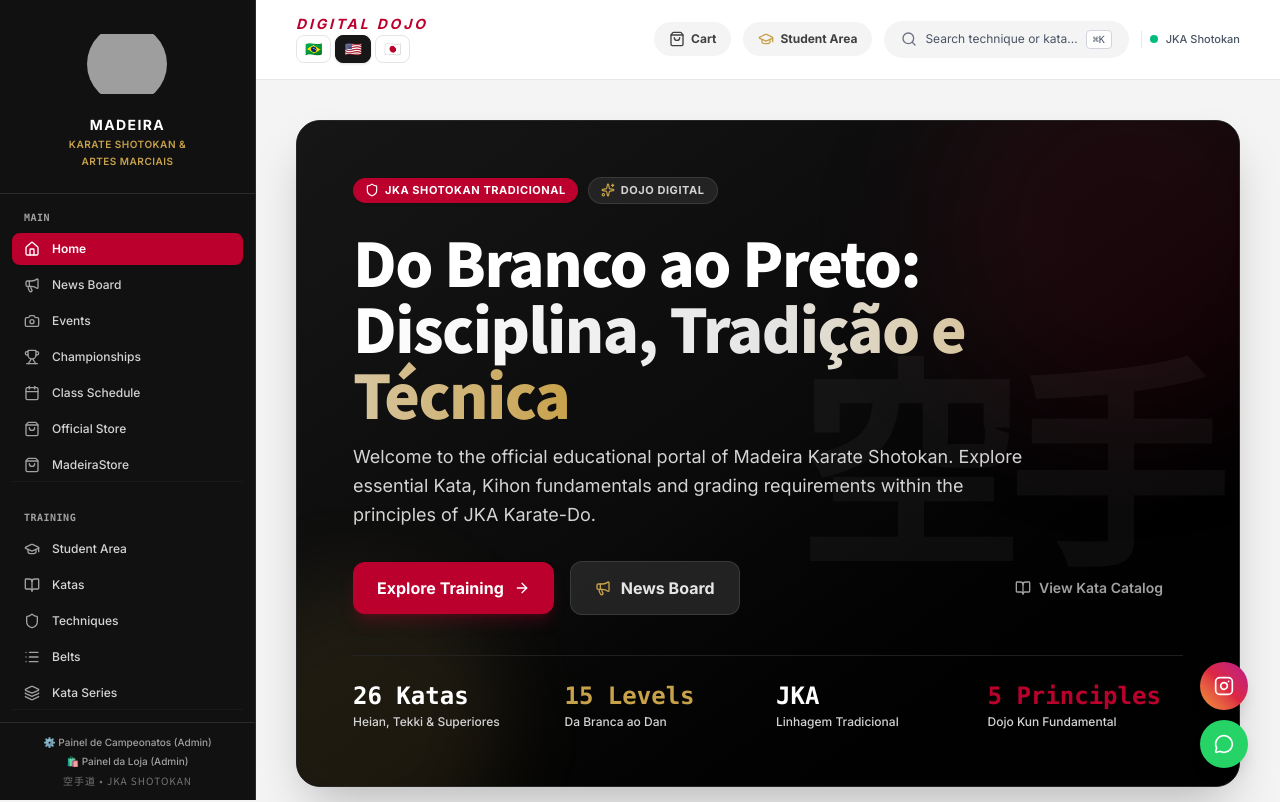
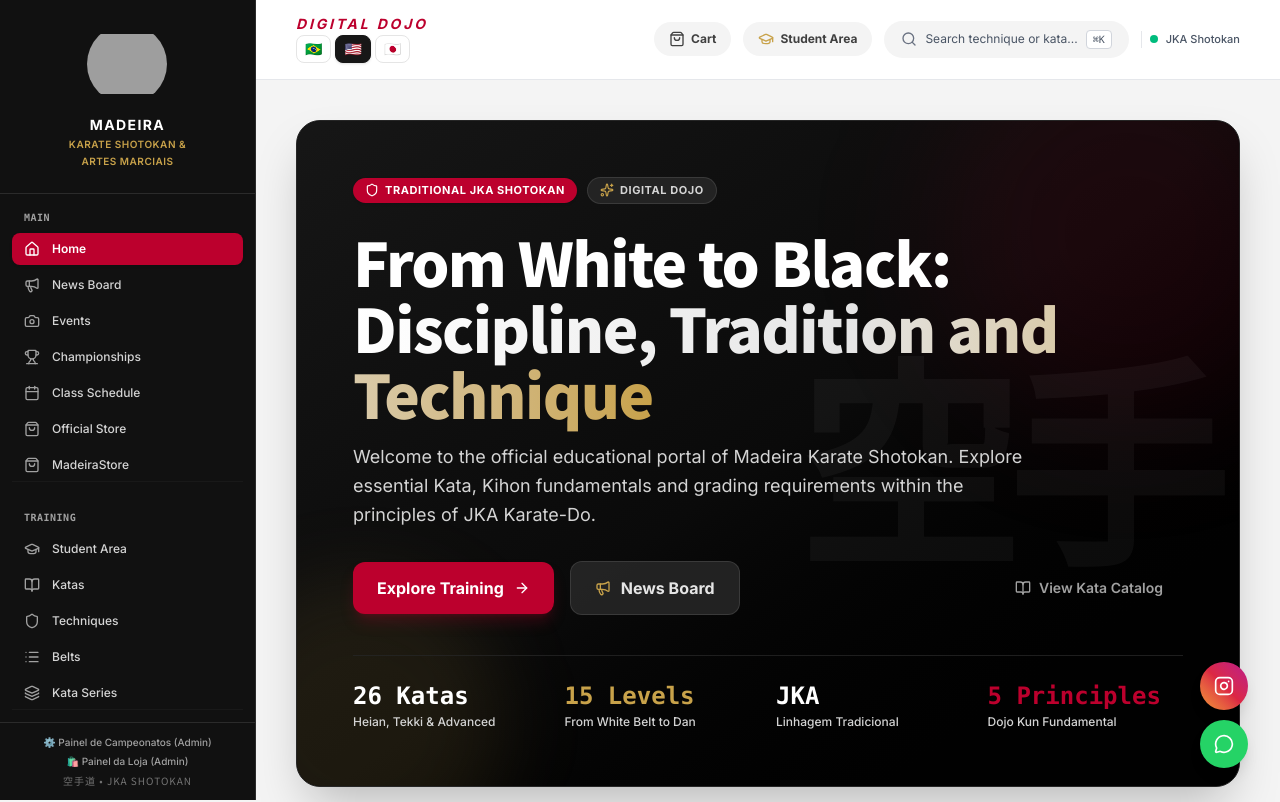
Before and after one commit to CMOURASIGA/webappshotokanmadeira, a React (Vite) app: page /#/ in a window 1280 px wide. Shown: the top 802 px of the page. Built offline with nearby package versions, Linux system fonts and the light colour scheme; no server answers; grey boxes are pictures that could not be loaded; a web font is replaced by a local one.

Commit message:
fix(i18n): translate full home hero

```diff
--- a/src/components/home/HomeHero.tsx
+++ b/src/components/home/HomeHero.tsx
@@ -22,7 +22,7 @@ export function HomeHero({
     ? { traditional: "Traditional JKA Shotokan", digital: "Digital Dojo", title1: "From White to Black:", title2: "Discipline, Tradition and Technique", intro: "Welcome to the official educational portal of Madeira Karate Shotokan. Explore essential Kata, Kihon fundamentals and grading requirements within the principles of JKA Karate-Do.", training: "Explore Training", notices: "News Board", katas: "View Kata Catalog", groups: "Heian, Tekki & Advanced", levels: "Levels", beltPath: "From White Belt to Dan", lineage: "Traditional Lineage", principles: "Principles", dojo: "Fundamental Dojo Kun" }
     : language === "ja"
     ? { traditional: "伝統的 JKA Shotokan", digital: "デジタル道場", title1: "白帯から黒帯へ", title2: "規律・伝統・技術", intro: "Madeira Karate Shotokan の公式学習ポータルへようこそ。形、基本（Kihon）、昇級・昇段に関する学習内容を JKA Karate-Do の考え方に沿って確認できます。", training: "稽古内容を見る", notices: "お知らせ", katas: "形一覧を見る", groups: "平安・鉄騎・上級形", levels: "段階", beltPath: "白帯から段位まで", lineage: "伝統の系譜", principles: "原則", dojo: "道場訓" }
-    : { traditional: "{copy.traditional}", digital: "{copy.digital}", title1: "{copy.title1}", title2: "{copy.title2}", intro: "Bem-vindo ao portal educacional oficial do Madeira Karate Shotokan. Explore os katas essenciais, os fundamentos do Kihon e os requisitos de cada graduação sob os preceitos do Karate-Do JKA.", training: "Explorar Treinamento", notices: "Quadro de Avisos", katas: "Ver Catálogo de Katas", groups: "{copy.groups}", levels: "Níveis", beltPath: "{copy.beltPath}", lineage: "{copy.lineage}", principles: "Princípios", dojo: "{copy.dojo}" };
+    : { traditional: "JKA Shotokan Tradicional", digital: "Dojo Digital", title1: "Do Branco ao Preto:", title2: "Disciplina, Tradição e Técnica", intro: "Bem-vindo ao portal educacional oficial do Madeira Karate Shotokan. Explore os katas essenciais, os fundamentos do Kihon e os requisitos de cada graduação sob os preceitos do Karate-Do JKA.", training: "Explorar Treinamento", notices: "Quadro de Avisos", katas: "Ver Catálogo de Katas", groups: "Heian, Tekki e Superiores", levels: "Níveis", beltPath: "Da Faixa Branca ao Dan", lineage: "{copy.lineage}", principles: "Princípios", dojo: "{copy.dojo}" };
   const totalAnnouncements = notices.length + events.length;
 
   return (
@@ -44,20 +44,20 @@ export function HomeHero({
         <div className="flex flex-wrap items-center gap-2.5 mb-6">
           <span className="inline-flex items-center gap-1.5 px-3 py-1 rounded-full text-[11px] font-bold uppercase tracking-wider bg-karate-red text-white shadow-sm">
             <Shield className="w-3.5 h-3.5" />
-            JKA Shotokan Tradicional
+            {copy.traditional}
           </span>
           <span className="inline-flex items-center gap-1.5 px-3 py-1 rounded-full text-[11px] font-bold uppercase tracking-wider bg-neutral-800/90 text-neutral-300 border border-neutral-700/80">
             <Sparkles className="w-3.5 h-3.5 text-karate-gold" />
-            Dojo Digital
+            {copy.digital}
           </span>
         </div>
 
         {/* Hero Title & Subtitle */}
         <div className="max-w-3xl space-y-4">
           <h1 className="text-3xl sm:text-4xl md:text-5xl lg:text-6xl font-black font-jp tracking-tight leading-[1.1] text-white">
-            Do Branco ao Preto: <br className="hidden sm:inline" />
+            {copy.title1} <br className="hidden sm:inline" />
             <span className="text-transparent bg-clip-text bg-gradient-to-r from-white via-neutral-200 to-karate-gold">
-              Disciplina, Tradição e Técnica
+              {copy.title2}
             </span>
           </h1>
 
@@ -102,11 +102,11 @@ export function HomeHero({
         <div className="mt-8 sm:mt-10 pt-6 border-t border-neutral-800/80 grid grid-cols-2 sm:grid-cols-4 gap-4 text-left">
           <div className="space-y-0.5">
             <p className="text-xl sm:text-2xl font-black text-white font-mono">{totalKatas} Katas</p>
-            <p className="text-xs text-neutral-300 font-medium">Heian, Tekki & Superiores</p>
+            <p className="text-xs text-neutral-300 font-medium">{copy.groups}</p>
           </div>
           <div className="space-y-0.5">
             <p className="text-xl sm:text-2xl font-black text-karate-gold font-mono">{totalBelts} {copy.levels}</p>
-            <p className="text-xs text-neutral-300 font-medium">Da Branca ao Dan</p>
+            <p className="text-xs text-neutral-300 font-medium">{copy.beltPath}</p>
           </div>
           <div className="space-y-0.5">
             <p className="text-xl sm:text-2xl font-black text-white font-mono">JKA</p>
```
